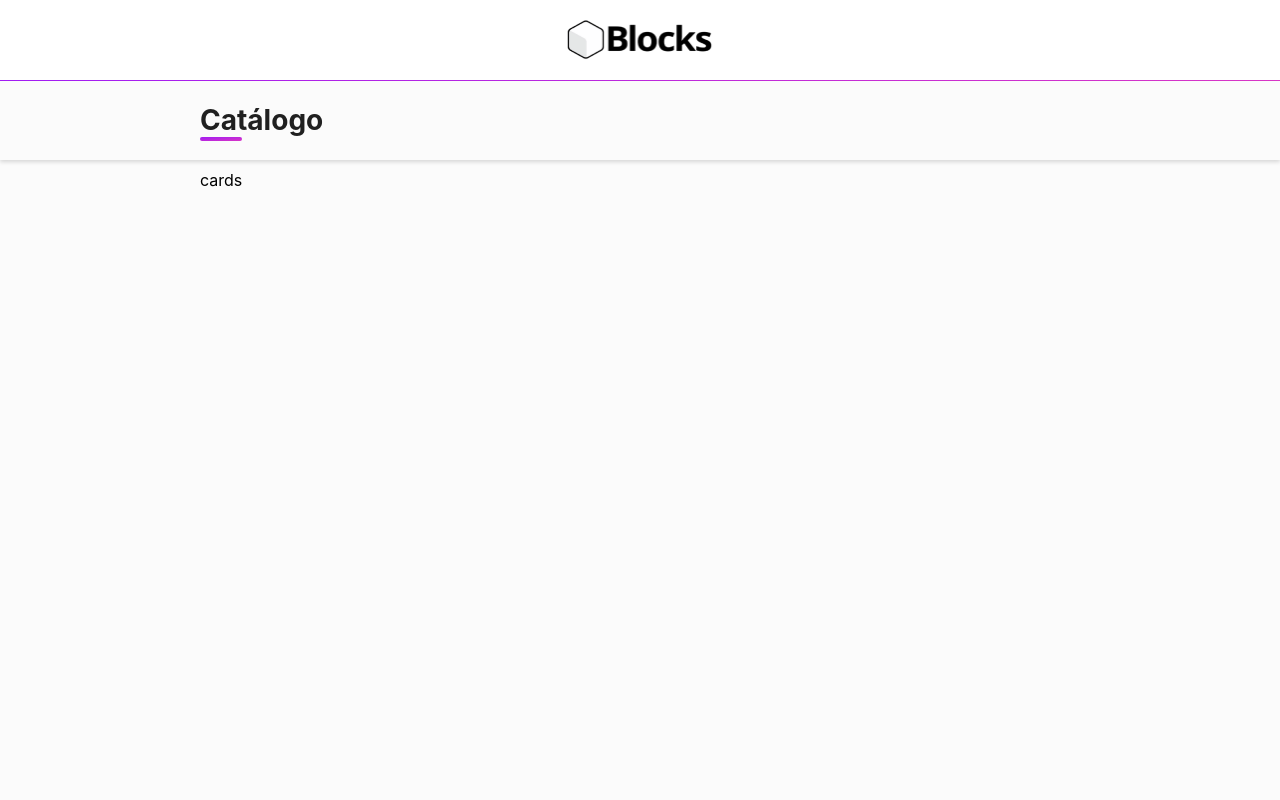
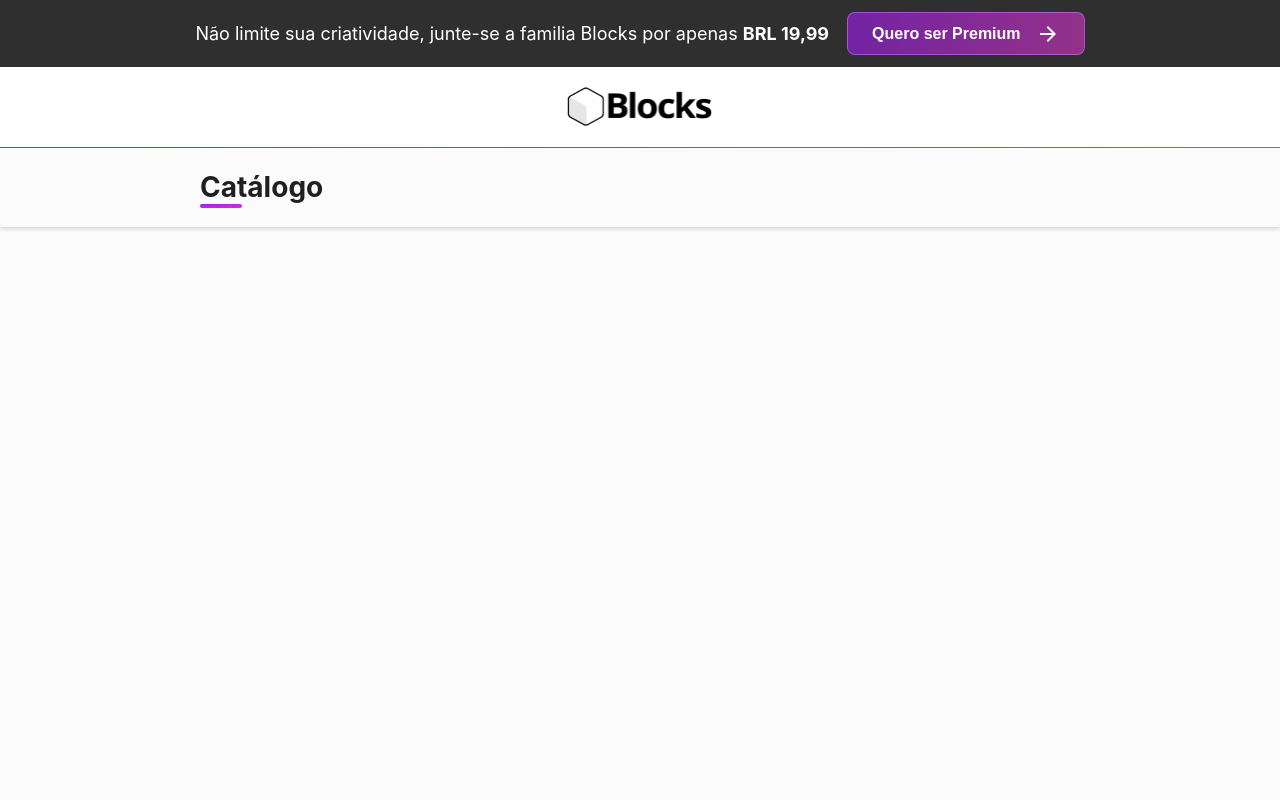
Before and after one commit to vssmatheus/desafio-blocks-revit, a React (Create React App) app: page / in a window 1280 px wide. Shown: the top 800 px of the page. Built offline with nearby package versions, Linux system fonts and the light colour scheme; no server answers.

Commit message:
feat(banner premium): adicionando o banner 'quero ser premium' e o componente button (#2)

```diff
--- /dev/null
+++ b/src/Common/Button/Button.component.js
@@ -0,0 +1,21 @@
+import React from "react";
+import { PropTypes } from "prop-types";
+import * as S from "./Button.style";
+
+const Button = ({ name, icon }) => {
+  const IconComponent = icon;
+
+  return (
+    <S.Container>
+      <span>{name}</span>
+      {IconComponent && <IconComponent />}
+    </S.Container>
+  );
+};
+
+Button.propTypes = {
+  name: PropTypes.string,
+  icon: PropTypes.any,
+};
+
+export default Button;
--- /dev/null
+++ b/src/Common/Button/Button.style.js
@@ -0,0 +1,53 @@
+import styled from "styled-components";
+
+export const Container = styled.button`
+  border-radius: 0px;
+  height: 43px;
+  display: flex;
+  padding: 10px 24px;
+  border: solid 1px rgba(199, 110, 255, 0.6);
+  border-radius: 8px;
+  justify-content: center;
+  align-items: center;
+  cursor: pointer;
+  background: linear-gradient(
+    90deg,
+    rgba(161, 28, 243, 0.6) 0%,
+    rgba(216, 53, 197, 0.6) 100%
+  );
+  backdrop-filter: blur(20px);
+  color: #ffffff;
+
+  &:hover {
+    width: 294px;
+    justify-content: space-between;
+    background: rgba(223, 172, 255, 0.1);
+
+    svg {
+      border-left: #ffffff 1px solid;
+      padding-left: 13px;
+    }
+  }
+
+  &:active {
+    width: 294px;
+    justify-content: space-between;
+    background: linear-gradient(
+      90deg,
+      rgba(161, 28, 243, 0.6) 0%,
+      rgba(216, 53, 197, 0.6) 100%
+    );
+
+    svg {
+      border-left: #ffffff 1px solid;
+      padding-left: 13px;
+    }
+  }
+
+  span {
+    font-weight: 600;
+    font-size: 16px;
+    line-height: 22px;
+    margin-right: 15px;
+  }
+`;
--- a/src/Common/HeaderBlock/HeaderBlock.style.js
+++ b/src/Common/HeaderBlock/HeaderBlock.style.js
@@ -4,7 +4,7 @@
   height: 80px;
   position: absolute;
   z-index: 1;
-  top: 80px;
+  top: 147px;
   width: 100%;
   right: 0;
   border-radius: 0px;
--- /dev/null
+++ b/src/Common/Layout/BannerPremium/BannerPremium.component.js
@@ -0,0 +1,18 @@
+import React from "react";
+import * as S from "./BannerPremium.style";
+import Button from "../../Button/Button.component";
+import { ArrowForward } from "@mui/icons-material";
+
+const BannerPremium = () => {
+  return (
+    <S.Container>
+      <span>
+        Não limite sua criatividade, junte-se a familia Blocks por apenas {' '}
+        <strong>BRL 19,99</strong>
+      </span>
+      <Button name="Quero ser Premium" icon={ArrowForward} />
+    </S.Container>
+  );
+};
+
+export default BannerPremium;
--- /dev/null
+++ b/src/Common/Layout/BannerPremium/BannerPremium.style.js
@@ -0,0 +1,23 @@
+import styled from "styled-components";
+
+export const Container = styled.div`
+  height: 67px;
+  position: fixed;
+  z-index: 3;
+  width: 100%;
+  top: 0;
+  right: 0;
+  border-radius: 0px;
+  display: flex;
+  justify-content: center;
+  align-items: center;
+  background: rgba(36, 36, 36, 0.95);
+  color: #ffffff;
+
+  span {
+    font-weight: 400;
+    font-size: 18px;
+    line-height: 25px;
+    margin-right: 18px;
+  }
+`;
--- a/src/Common/Layout/Header/Header.style.js
+++ b/src/Common/Layout/Header/Header.style.js
@@ -2,10 +2,10 @@
 
 export const Container = styled.div`
   height: 80px;
-  position: fixed;
+  position: absolute;
   z-index: 2;
   width: 100%;
-  top: 0;
+  top: 67px;
   right: 0;
   border-radius: 0px;
   display: flex;
--- a/src/Common/Layout/Layout.component.js
+++ b/src/Common/Layout/Layout.component.js
@@ -2,10 +2,12 @@
 import * as S from "./Layout.style";
 import Header from "./Header/Header.component";
 import Footer from "./Footer/Footer.component";
+import BannerPremium from "./BannerPremium/BannerPremium.component";
 
 const Layout = ({ children }) => {
   return (
     <S.Container>
+      <BannerPremium />
       <Header />
       <div className="mainContent">{children}</div>
       <Footer />
```
